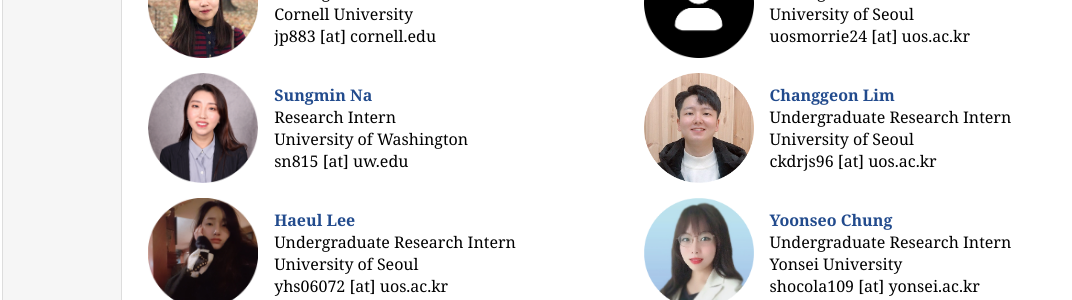
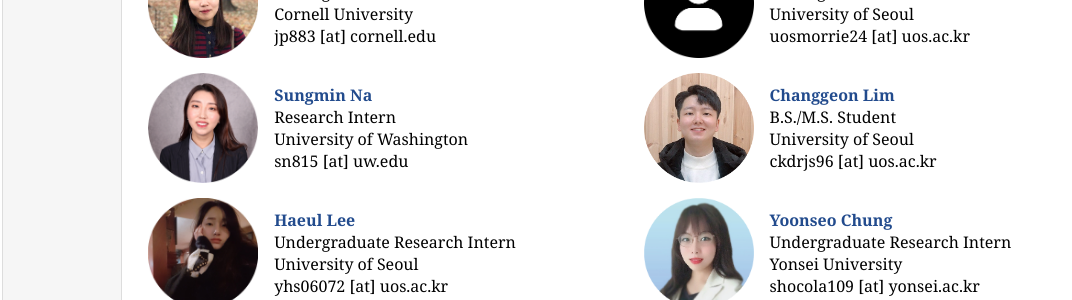
Before and after one commit to hcail/hcail-backup.github.io, a Jekyll site: the page people/people.html, which Jekyll copies as it is, in a window 1280 px wide and 900 px high, scrolled down 973 px. Shown: the part 154-454 px from the top of the window, without its empty margins (0-1072 px from the left). Built offline with Jekyll 4.4.1, drawn with Linux system fonts in a browser that asks for light colours.

Commit message:
clim updated

```diff
--- a/people/people.html
+++ b/people/people.html
@@ -94,7 +94,7 @@ HCI Korea 2019, Jeju, Korea.
     <td class="c2"> &nbsp;&nbsp;&nbsp;&nbsp;&nbsp;&nbsp;&nbsp;&nbsp;&nbsp;&nbsp;&nbsp;&nbsp;&nbsp;&nbsp;&nbsp;&nbsp;&nbsp;&nbsp;&nbsp;&nbsp;&nbsp;&nbsp;&nbsp;</td>
     <td class="c2"> <img src="img/clim.png" width="110" style="vertical-align: -4px"></td>
     <td class="c2"> <a href="https://sites.google.com/view/ckdrjs/">
-                    <b>Changgeon Lim</b></a><br>Undergraduate Research Intern
+                    <b>Changgeon Lim</b></a><br>B.S./M.S. Student
                     <br>University of Seoul<br> ckdrjs96 [at] uos.ac.kr</td>
   </tr>
   <tr class="r1">
```
